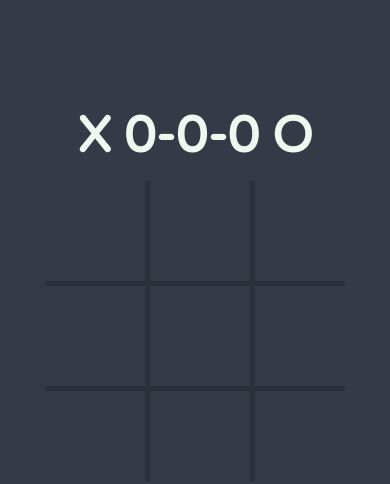
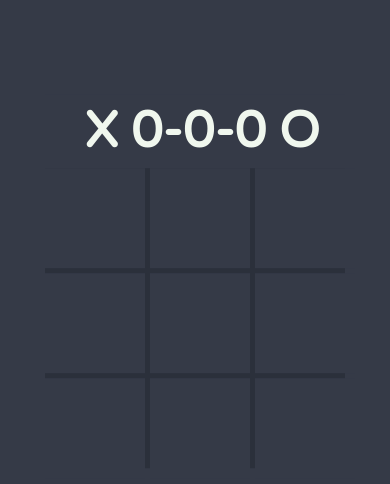
Before and after one commit to jason-shepherd/tictactoe, a plain HTML site: page index.html in a window 390 px wide. Drawn offline with Linux system fonts and the light colour scheme.

Commit message:
fixed record centering

```diff
--- a/style.css
+++ b/style.css
@@ -4,11 +4,9 @@ body {
 
 .tictactoe-container {
     background-color: #353A47;
-    position: absolute;
     width: auto;
     height: auto;
-    margin: 10px;
-    vertical-align: middle;
+    position: absolute;
     left: 50%;
     top: 20%;
     transform: translate(-50%, -20%);
@@ -22,14 +20,13 @@ body {
     grid-gap: 10px;
     grid-template-columns: repeat(3, 200px);
     grid-template-rows: repeat(3, 200px);
-    margin: 0;
 }
 
 .grid-item {
+    background-color: #353A47;
+    color: #F0F7EE;
     display: flex;
-    color: #F0F7EE;
     cursor: pointer;
-    background-color: #353A47;
     justify-content: center;
     align-items: center;
     font-family: 'Varela Round', sans-serif;
@@ -41,8 +38,9 @@ body {
     color: #F0F7EE;
     font-weight: bold;
     font-family: 'Varela Round', sans-serif;
+    text-align: center;
     font-size: 100px;
-    text-align: center;
+    width: 100%;
     margin: 15px;
 }
 
@@ -77,7 +75,6 @@ body {
         position: absolute;
         width: auto;
         height: auto;
-        margin: 0;
         left: 50%;
         top: 20%;
         transform: translate(-50%, -20%);
@@ -98,6 +95,7 @@ body {
 
     .record {
         font-size: 50px;
+        margin: 7px;
     }
 }
 
```
